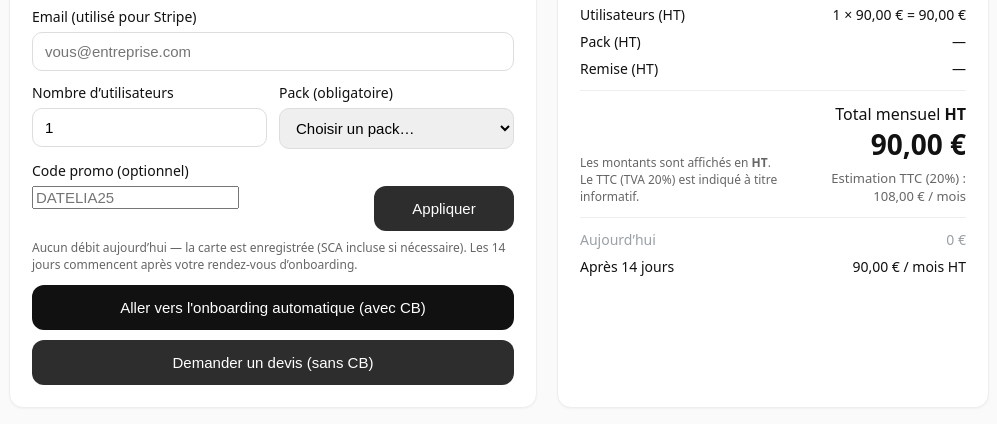
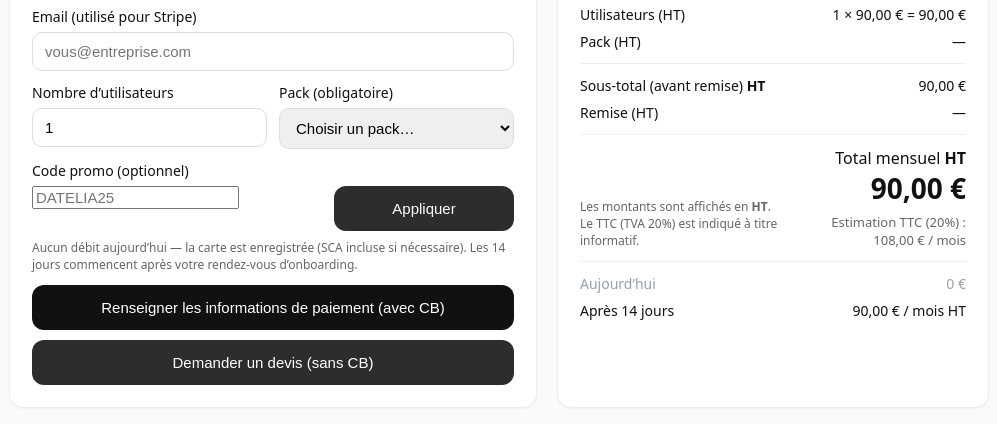
Before and after one commit to ElodieBRASEY/shopdatelia, a website: page checkout.html in a window 1280 px wide. Shown: the part 82-506 px from the top of the page, without its empty margins (141-1138 px from the left). Drawn offline with Linux system fonts and the light colour scheme.

Commit message:
Update checkout.html

```diff
--- a/checkout.html
+++ b/checkout.html
@@ -3,7 +3,7 @@
 <head>
   <meta charset="utf-8" />
   <meta name="viewport" content="width=device-width,initial-scale=1" />
-  <title>Datelia – Paiement (essai 14 jours)</title>
+  <title>Datelia – Démarrer l’essai (14 jours)</title>
   <style>
     :root { --bg:#fafafa; --card:#fff; --ink:#111; --sub:#666; --muted:#9aa0a6; --line:#eee; --accent:#111; --radius:14px; }
     *{box-sizing:border-box}
@@ -64,7 +64,7 @@
           <div>
             <input id="promo" name="promo_code" type="text" placeholder="DATELIA25" />
           </div>
-          <div style="flex:0 0 140px">
+          <div style="flex:0 0 180px">
             <button id="applyPromoBtn" type="button" class="cta secondary" style="width:100%">Appliquer</button>
           </div>
         </div>
@@ -74,7 +74,9 @@
           Les 14 jours commencent après votre rendez-vous d’onboarding.
         </p>
 
-        <button id="payBtn" class="cta" type="submit"> Aller vers l'onboarding automatique (avec CB)</button>
+        <button id="payBtn" class="cta" type="submit">
+          Renseigner les informations de paiement (avec CB)
+        </button>
         <button id="quoteBtn" type="button" class="cta secondary" style="margin-top:10px;">
           Demander un devis (sans CB)
         </button>
@@ -91,9 +93,15 @@
       <div class="summary">
         <div class="line"><span>Utilisateurs (HT)</span><span id="usersLine">—</span></div>
         <div class="line"><span>Pack (HT)</span><span id="packLine">—</span></div>
-        <div class="line"><span>Remise (HT)</span><span id="discountLine">—</span></div>
+
         <div class="divider"></div>
+        <div class="line"><span>Sous-total (avant remise) <b>HT</b></span><span id="subtotalLine">—</span></div>
+        <div class="line">
+          <span>Remise (HT) <span id="discountTargetLabel" class="muted"></span></span>
+          <span id="discountLine">—</span>
+        </div>
 
+        <div class="divider"></div>
         <div style="display:flex;justify-content:space-between;align-items:flex-end">
           <div class="footnote">
             Les montants sont affichés en <b>HT</b>.<br />
@@ -115,13 +123,19 @@
 
   <script>
   (() => {
-    // ===== Config prix (HT) =====
+    // ====== PARAMÈTRES TARIFAIRES (HT) ======
     const PRICE_FIRST_49_PER_USER = 90;  // 1..49
     const PRICE_FROM_50_PER_USER  = 20;  // 50+
     const PACK_SURCHARGE = { essentiel: 0, pro: 30, entreprise: 80 }; // €/utilisateur
     const VAT_RATE = 0.20;
 
-    // ===== Helpers / DOM =====
+    // >>> Choisis la cible de la remise promo :
+    // 'users'  = la remise ne s'applique QUE sur la ligne "Utilisateurs"
+    // 'pack'   = la remise ne s'applique QUE sur la ligne "Pack"
+    // 'subtotal' = (optionnel) sur le sous-total (comportement d'avant)
+    const DISCOUNT_TARGET = 'users';
+
+    // ====== HELPERS / DOM ======
     const money = (n) => new Intl.NumberFormat('fr-FR', { style:'currency', currency:'EUR' }).format(n);
 
     const $email = document.getElementById('email');
@@ -131,6 +145,8 @@
 
     const $usersLine = document.getElementById('usersLine');
     const $packLine = document.getElementById('packLine');
+    const $subtotalLine = document.getElementById('subtotalLine');
+    const $discountTargetLabel = document.getElementById('discountTargetLabel');
     const $discountLine = document.getElementById('discountLine');
     const $totalHTBig = document.getElementById('totalHTBig');
     const $ttcLine = document.getElementById('ttcLine');
@@ -141,7 +157,7 @@
     const $quoteBtn = document.getElementById('quoteBtn');
     const $applyPromoBtn = document.getElementById('applyPromoBtn');
 
-    // État de la promo (pour le récap à droite)
+    // État de la promo (pour l’aperçu)
     let currentDiscount = { type: null, value: 0 }; // {type:'percent'|'amount', value:number}
 
     function clampTeam() {
@@ -169,28 +185,43 @@
       const team = clampTeam();
       const packKey = $pack.value || null;
 
+      // Coûts HT
       const { cost: usersCost, txt: usersTxt } = usersCostHT(team);
       const { cost: packCost,  txt: packTxt  } = packKey ? packCostHT(team, packKey) : { cost:0, txt:'—' };
 
-      let subtotalHT = usersCost + packCost;
+      const subtotalHT = usersCost + packCost;
 
-      // Remise d’aperçu
+      // Base de remise sur un seul poste
+      let baseForDiscount = 0;
+      let targetLabel = '';
+      if (currentDiscount.type) {
+        if (DISCOUNT_TARGET === 'users') { baseForDiscount = usersCost; targetLabel = '(sur utilisateurs)'; }
+        else if (DISCOUNT_TARGET === 'pack') { baseForDiscount = packCost; targetLabel = '(sur pack)'; }
+        else { baseForDiscount = subtotalHT; targetLabel = '(sur sous-total)'; } // fallback
+      }
+
+      // Calcul de la remise
       let discountHT = 0;
-      if (currentDiscount.type === 'percent') discountHT = subtotalHT * (currentDiscount.value / 100);
-      if (currentDiscount.type === 'amount')  discountHT = currentDiscount.value; // en €
+      if (currentDiscount.type === 'percent') {
+        discountHT = baseForDiscount * (currentDiscount.value / 100);
+      } else if (currentDiscount.type === 'amount') {
+        discountHT = Math.min(baseForDiscount, currentDiscount.value); // pas de report sur l’autre ligne
+      }
 
       const totalHT  = Math.max(0, subtotalHT - discountHT);
       const totalTTC = totalHT * (1 + VAT_RATE);
 
+      // Affichages
       $usersLine.textContent = usersTxt;
       $packLine.textContent  = packTxt;
+      $subtotalLine.textContent = money(subtotalHT);
+      $discountTargetLabel.textContent = targetLabel;
       $discountLine.textContent = discountHT > 0 ? '− ' + money(discountHT) : '—';
       $totalHTBig.textContent = money(totalHT);
       $ttcLine.textContent = `Estimation TTC (20%) : ${money(totalTTC)} / mois`;
       $laterText.textContent = `${money(totalHT)} / mois HT`;
     }
 
-    // Vérifier/apply le code promo côté serveur puis recalculer
     async function refreshPromo() {
       const code = ($promo.value || '').trim();
       currentDiscount = { type: null, value: 0 };
@@ -203,7 +234,6 @@
           if (data.coupon.percent_off != null) currentDiscount = { type:'percent', value:data.coupon.percent_off };
           else if (data.coupon.amount_off != null) currentDiscount = { type:'amount', value:(data.coupon.amount_off/100) };
         } else {
-          // code inconnu => aucune remise
           currentDiscount = { type:null, value:0 };
         }
       } catch {
@@ -221,17 +251,17 @@
 
     updateSummary();
 
-    // Soumission CB (setup) → GET vers /api/create-checkout-session-direct
+    // Formulaire CB (setup)
     $form.addEventListener('submit', (e) => {
       const team = clampTeam();
       if (!$email.value || !/.+@.+\..+/.test($email.value)) { e.preventDefault(); alert('Merci d’indiquer un email valide.'); $email.focus(); return; }
       if (!$pack.value) { e.preventDefault(); alert('Merci de sélectionner un pack.'); $pack.focus(); return; }
       if (team < 1) { e.preventDefault(); alert('Au moins 1 utilisateur.'); $team.focus(); return; }
       $payBtn.disabled = true;
-      $payBtn.textContent = 'Redirection vers Stripe…';
+      $payBtn.textContent = 'Ouverture de Stripe…';
     });
 
-    // Devis (sans CB) → POST /api/create-quote
+    // Devis (sans CB)
     $quoteBtn.addEventListener('click', async () => {
       const email = $email.value;
       const team = clampTeam();
@@ -254,7 +284,8 @@
         const data = await resp.json().catch(() => ({}));
 
         if (resp.ok && (data.ok || data.url || data.id)) {
-          if (data.url) window.open(data.url, '_blank'); // page publique si dispo
+          if (data.url) window.open(data.url, '_blank');       // page publique si dispo
+          if (data.dashboardUrl) window.open(data.dashboardUrl, '_blank'); // page Dashboard devis
           window.location.href = 'https://www.datelia.ai/merci';
           return;
         }
```
